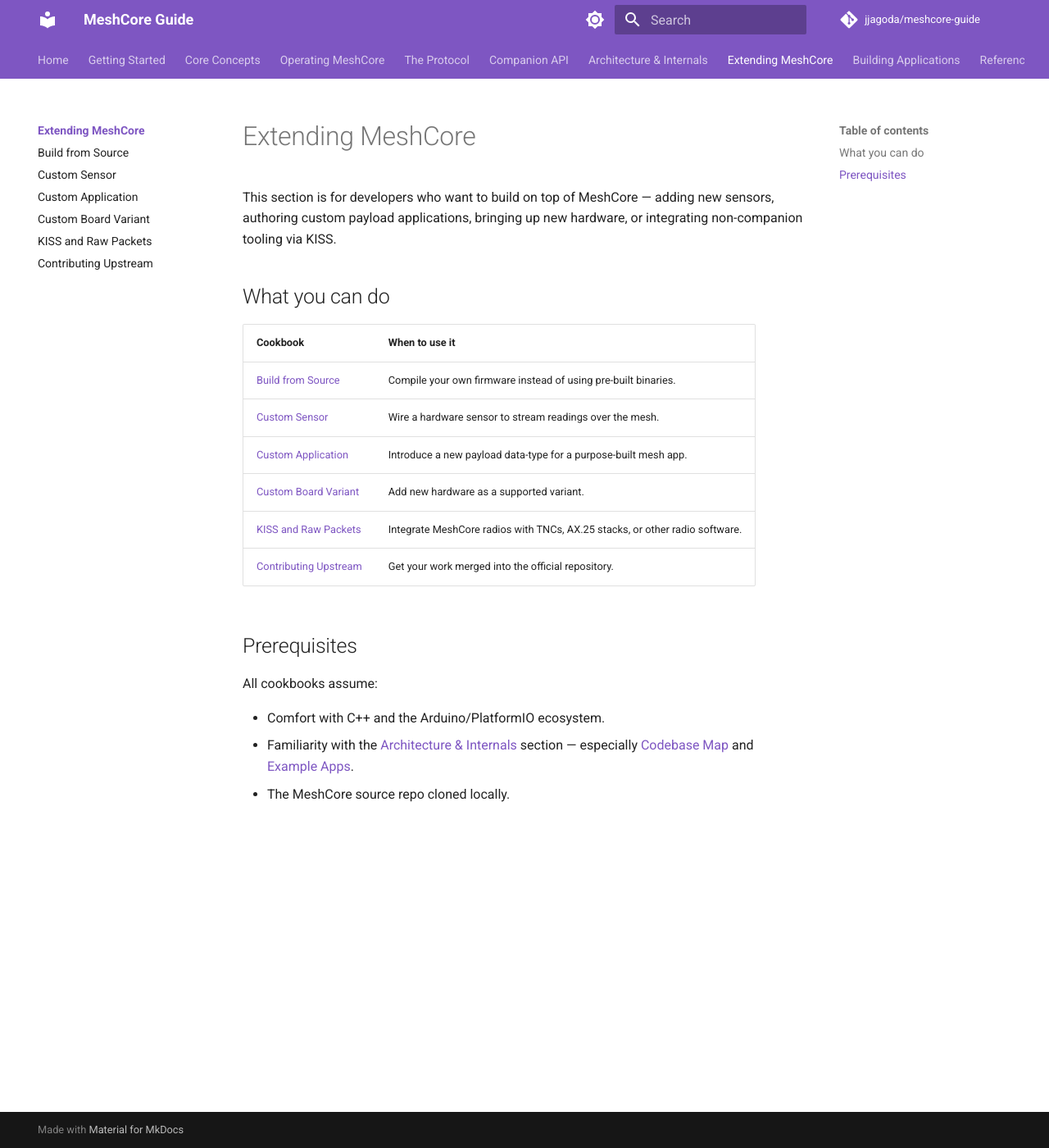
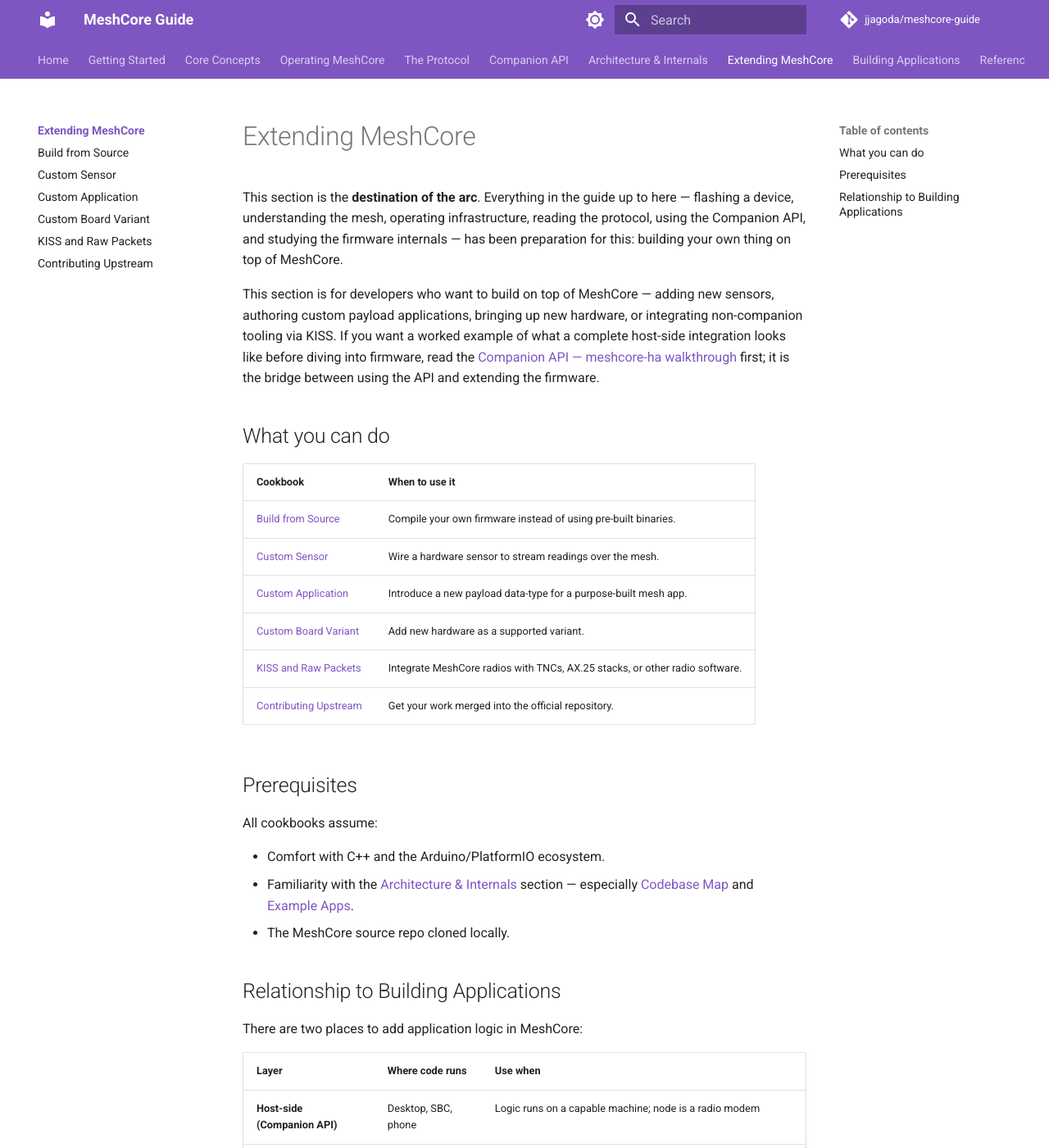
Before and after one commit to jagoda/meshcore-guide, an MkDocs documentation site: the page built from docs/extending/index.md, in a window 1280 px wide and 1400 px high. Shown: the whole window at 82% size. Built offline with MkDocs 1.6.1 and Material for MkDocs 9.7.7, drawn with Linux system fonts in a browser that asks for light colours; comment, search, counter and statistics services are not loaded; some of the changed text lies outside the part shown.

Commit message:
checkpoint: editorial arc — Extending section as capstone destination
- extending/index.md: reframe opening as "destination of the arc"; add explicit
  statement that everything earlier was preparation for this; add table showing
  host-side vs. firmware-side split and pointer to Building Applications
- extending/contributing-upstream.md: add "The arc is complete" closing note
  with forward pointers to Building Applications and Reference — was ending
  with a bug-reporting section and no connection to the rest of the guide

```diff
--- a/docs/extending/index.md
+++ b/docs/extending/index.md
@@ -1,6 +1,17 @@
 # Extending MeshCore
 
-This section is for developers who want to build on top of MeshCore — adding new sensors, authoring custom payload applications, bringing up new hardware, or integrating non-companion tooling via KISS.
+This section is the **destination of the arc**. Everything in the guide up to
+here — flashing a device, understanding the mesh, operating infrastructure,
+reading the protocol, using the Companion API, and studying the firmware
+internals — has been preparation for this: building your own thing on top of
+MeshCore.
+
+This section is for developers who want to build on top of MeshCore — adding
+new sensors, authoring custom payload applications, bringing up new hardware,
+or integrating non-companion tooling via KISS. If you want a worked example
+of what a complete host-side integration looks like before diving into firmware,
+read the [Companion API — meshcore-ha walkthrough](../companion-api/worked-example-meshcore-ha.md)
+first; it is the bridge between using the API and extending the firmware.
 
 ## What you can do
 
@@ -20,3 +31,16 @@ All cookbooks assume:
 - Comfort with C++ and the Arduino/PlatformIO ecosystem.
 - Familiarity with the [Architecture & Internals](../internals/index.md) section — especially [Codebase Map](../internals/codebase-map.md) and [Example Apps](../internals/example-apps.md).
 - The MeshCore source repo cloned locally.
+
+## Relationship to Building Applications
+
+There are two places to add application logic in MeshCore:
+
+| Layer | Where code runs | Use when |
+|---|---|---|
+| **Host-side (Companion API)** | Desktop, SBC, phone | Logic runs on a capable machine; node is a radio modem |
+| **Firmware-side (this section)** | On the MCU | Logic must run headless; you need access to routing tables, ACK callbacks, or sensor hardware |
+
+If you haven't decided yet, read [Building Applications](../applications/index.md)
+first — most use cases belong on the host side, and host-side iteration is
+significantly faster.
```
Also changed, not shown: docs/extending/contributing-upstream.md (+16 -0 lines).
